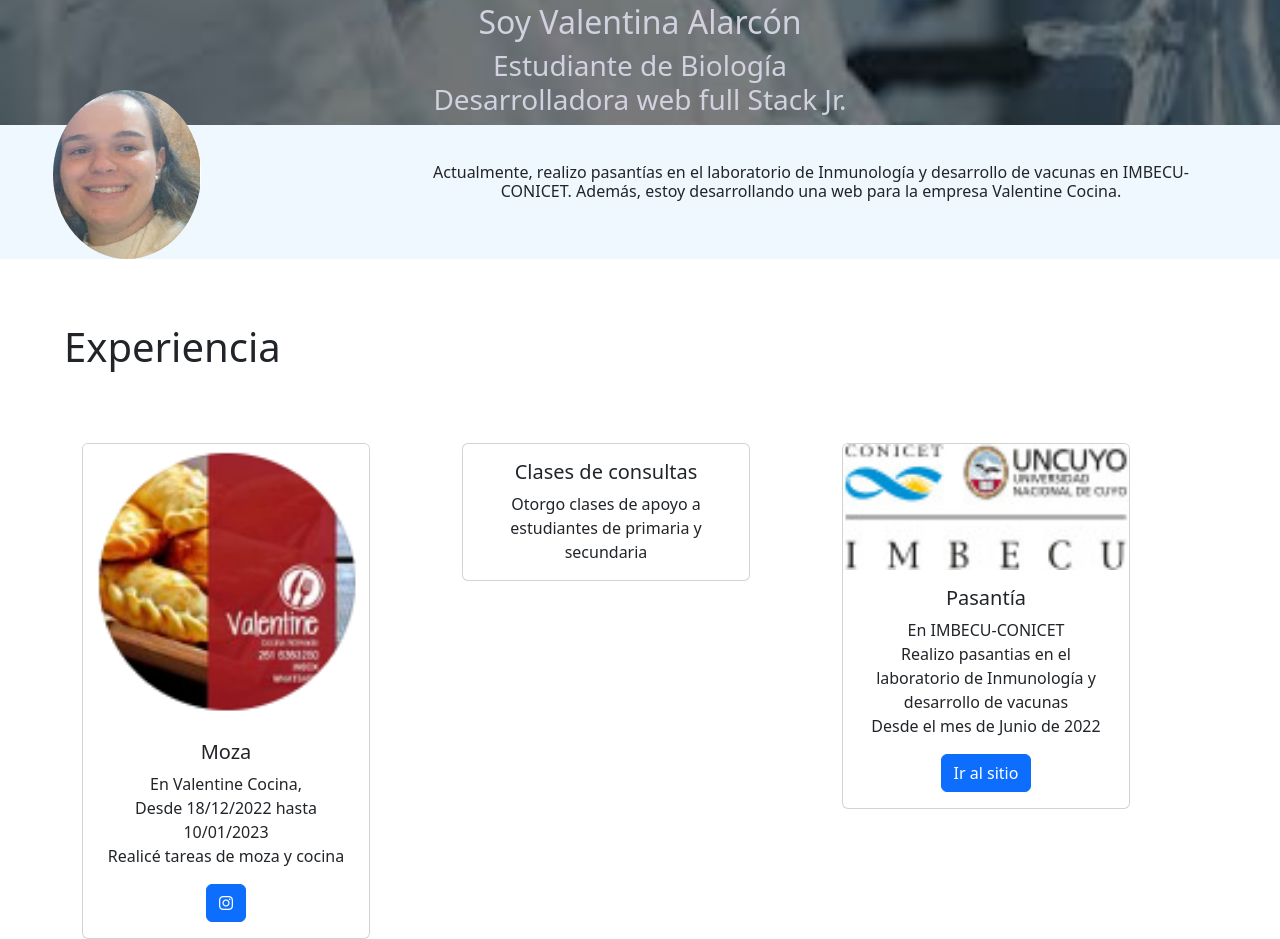
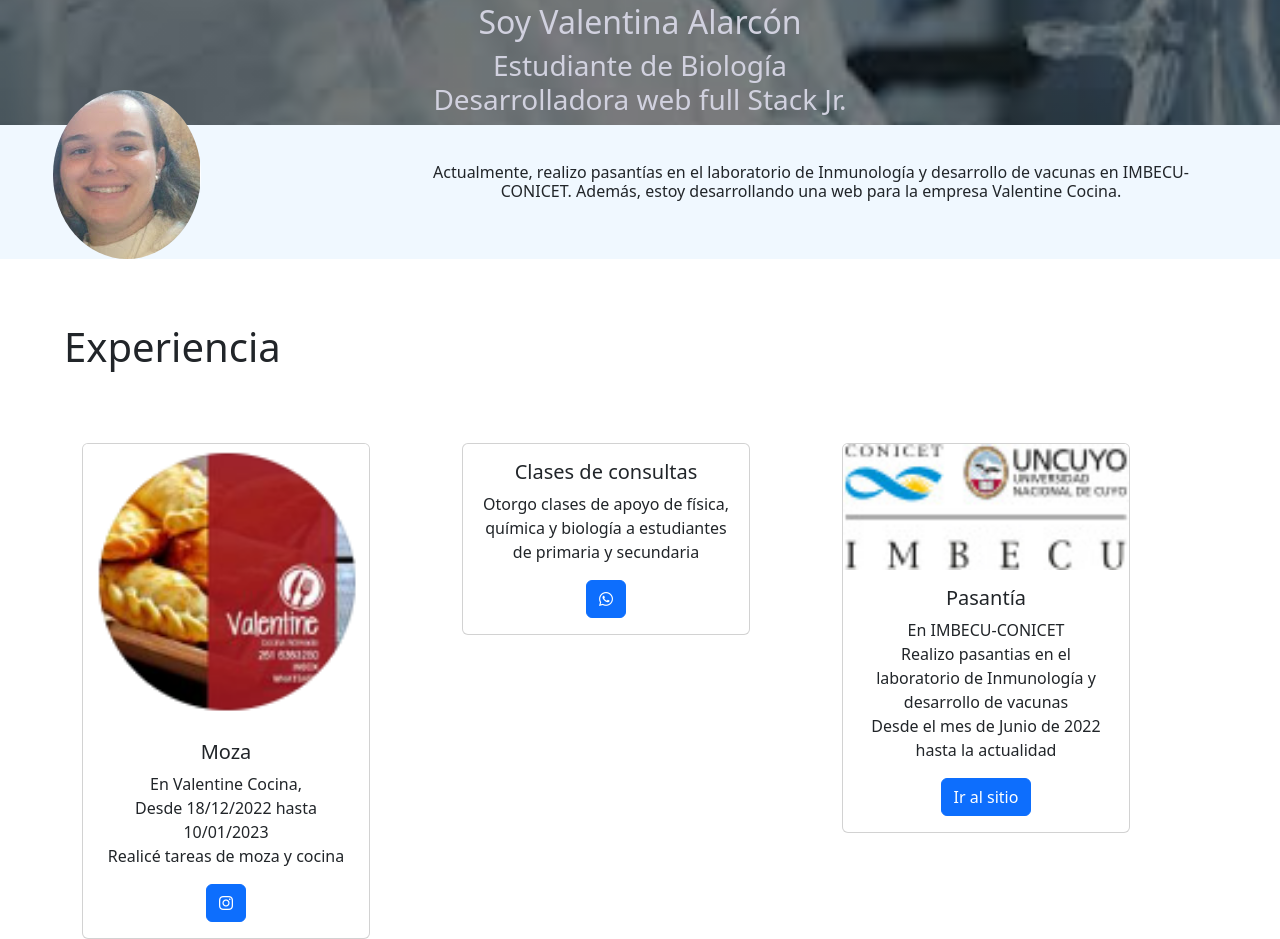
Before and after one commit to valealarcon05/MAQUETA1, a website: page index.html in a window 1280 px wide. Shown: the part 328-1267 px from the top of the page. Drawn offline with nearby package versions, Linux system fonts and the light colour scheme.

Commit message:
h/experiencia completa

```diff
--- a/index.html
+++ b/index.html
@@ -84,7 +84,8 @@
             <div class="card" style="width: 18rem;">
               <div class="card-body">
                 <h5 class="card-title">Clases de consultas</h5>
-                <p class="card-text">Otorgo clases de apoyo a estudiantes de primaria y secundaria</p>
+                <p class="card-text">Otorgo clases de apoyo de física, química y biología a estudiantes de primaria y secundaria</p>
+                <a href="https://api.whatsapp.com/send?phone=+54-9-261-3418812" class="btn btn-primary"><i class="fa-brands fa-whatsapp"></i></a>
               </div>
             </div>
           </div>
@@ -95,7 +96,7 @@
                 <h5 class="card-title">Pasantía</h5>
                 <p class="card-text">En IMBECU-CONICET <br>
                 Realizo pasantias en el laboratorio de Inmunología y desarrollo de vacunas <br>
-              Desde el mes de Junio de 2022</p>
+              Desde el mes de Junio de 2022 hasta la actualidad</p>
                 <a href="https://www.mendoza.conicet.gov.ar/imbecu/" class="btn btn-primary">Ir al sitio</a>
               </div>
             </div>
```
